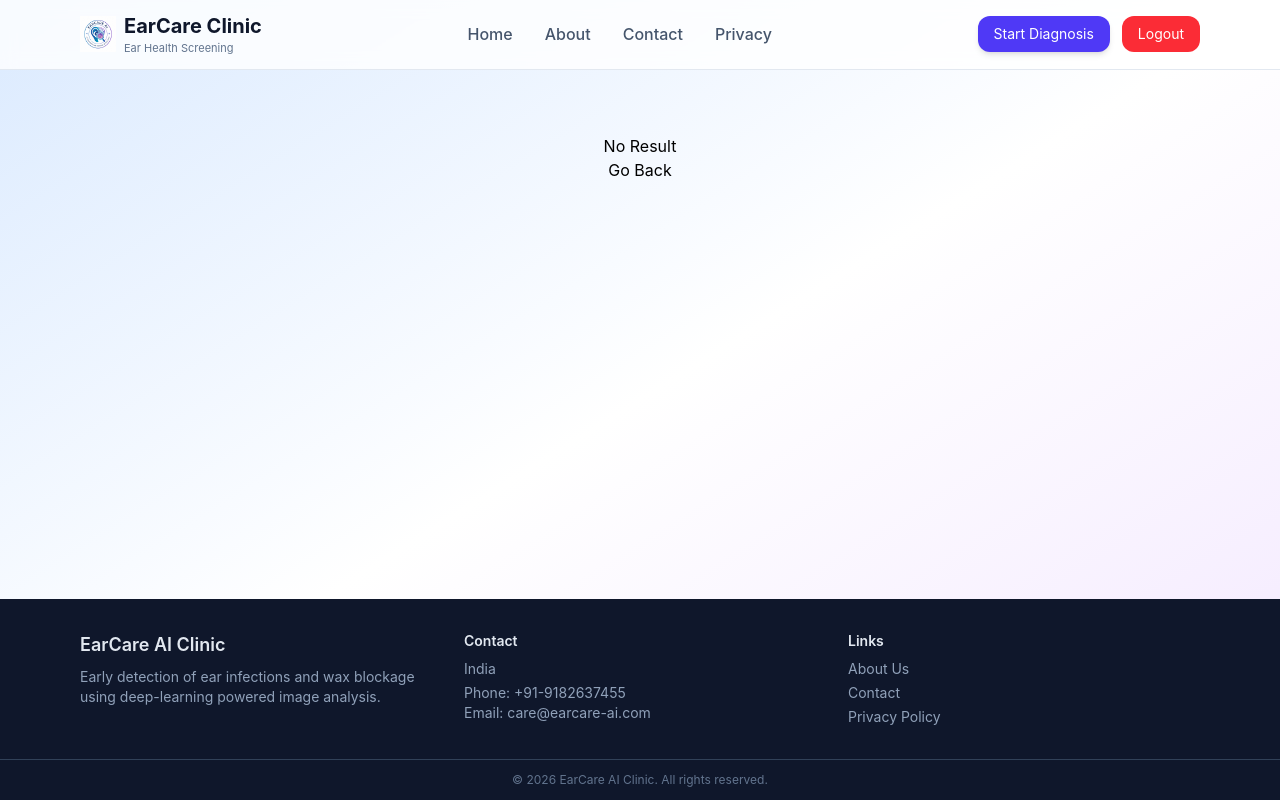
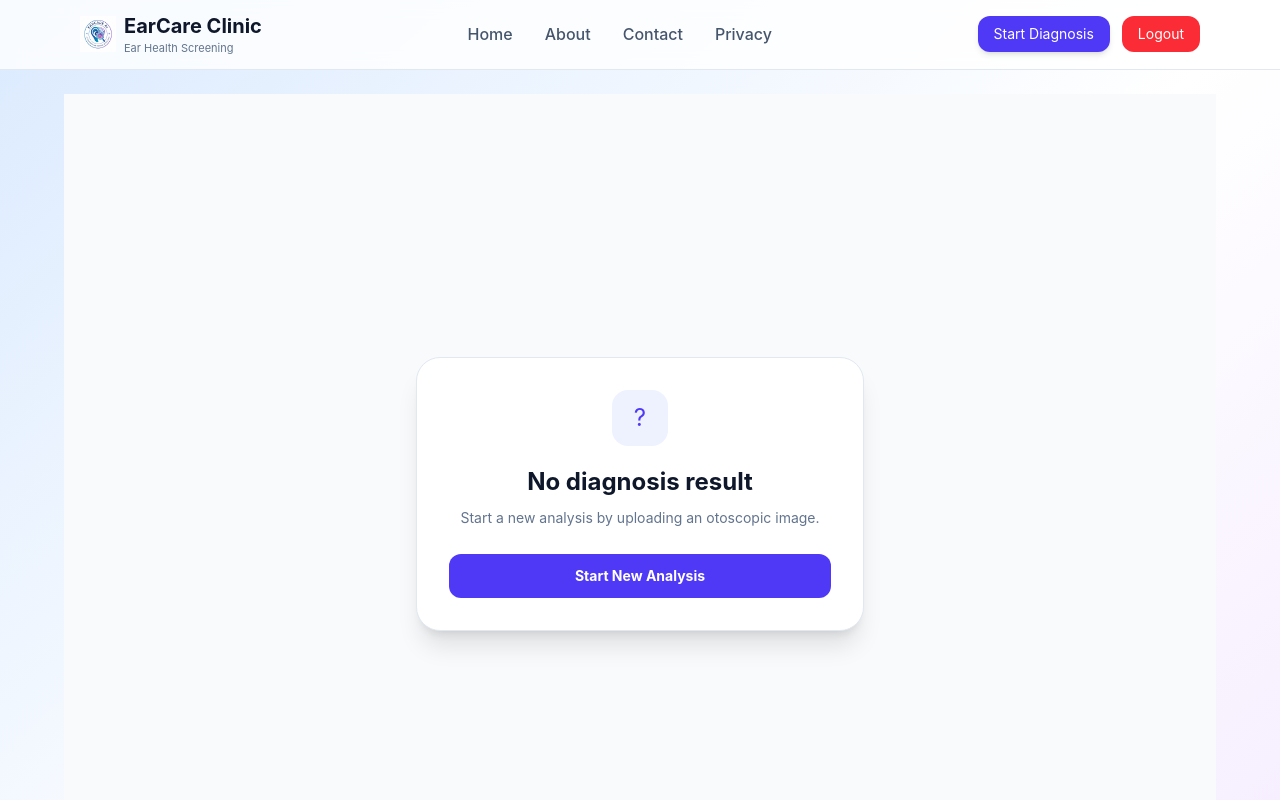
Before and after one commit to SRV30/Ear_Disease_Detection, a React app in the folder frontend/: page /result in a window 1280 px wide. Shown: the top 800 px of the page. Built offline with nearby package versions, Linux system fonts and the light colour scheme; no server answers; sample sign-in values are in the browser's storage; the HTML template or start-up script is replaced by a standard one.

Commit message:
ui: redesign diagnosis result page

```diff
--- a/frontend/src/pages/Result.jsx
+++ b/frontend/src/pages/Result.jsx
@@ -13,27 +13,23 @@ export default function Result() {
 
   if (!result || !isValidResultPayload(result)) {
     return (
-      <div className="text-center mt-10">
-        <h2>No Result</h2>
-        <button onClick={() => navigate("/diagnose")}>Go Back</button>
+      <div className="min-h-screen bg-slate-50 flex items-center justify-center px-5">
+        <div className="max-w-md w-full rounded-3xl bg-white border border-slate-200 shadow-xl p-8 text-center">
+          <div className="mx-auto h-14 w-14 rounded-2xl bg-indigo-50 text-indigo-600 flex items-center justify-center text-2xl">?</div>
+          <h2 className="mt-5 text-2xl font-bold text-slate-900">No diagnosis result</h2>
+          <p className="mt-2 text-sm leading-6 text-slate-500">Start a new analysis by uploading an otoscopic image.</p>
+          <button onClick={() => navigate("/diagnose")} className="mt-6 w-full rounded-xl bg-indigo-600 px-5 py-3 text-sm font-bold text-white hover:bg-indigo-700">Start New Analysis</button>
+        </div>
       </div>
     );
   }
 
   const downloadReport = async () => {
-    if (!result.id) {
-      setError("Report ID is unavailable for this prediction.");
-      return;
-    }
-
+    if (!result.id) { setError("Report ID is unavailable for this diagnosis."); return; }
     try {
       setDownloading(true);
       setError("");
-
-      const response = await api.get(`/report/${result.id}`, {
-        responseType: "blob",
-      });
-
+      const response = await api.get(`/report/${result.id}`, { responseType: "blob" });
       const blobUrl = URL.createObjectURL(response.data);
       const link = document.createElement("a");
       link.href = blobUrl;
@@ -44,28 +40,28 @@ export default function Result() {
       URL.revokeObjectURL(blobUrl);
     } catch {
       setError("Unable to generate the PDF report. Please try again.");
-    } finally {
-      setDownloading(false);
-    }
+    } finally { setDownloading(false); }
   };
 
   return (
-    <div className="max-w-4xl mx-auto mt-10 px-4">
-      <div className="flex flex-col items-center gap-3">
-        <button
-          onClick={downloadReport}
-          disabled={downloading}
-          className="bg-indigo-600 hover:bg-indigo-700 disabled:opacity-60 text-white px-6 py-2.5 rounded-xl font-semibold shadow"
-        >
-          {downloading ? "Generating Report..." : "Download PDF Report"}
-        </button>
-
-        {error && (
-          <p className="text-sm text-red-600 text-center">{error}</p>
-        )}
-      </div>
-
-      <ResultCard result={result} />
+    <div className="min-h-screen bg-slate-50">
+      <header className="bg-gradient-to-br from-indigo-950 via-indigo-900 to-slate-900 text-white">
+        <div className="max-w-6xl mx-auto px-5 py-10 md:py-14">
+          <div className="flex flex-col md:flex-row md:items-end md:justify-between gap-6">
+            <div>
+              <span className="inline-flex items-center gap-2 rounded-full border border-white/10 bg-white/10 px-3 py-1.5 text-xs font-semibold text-indigo-100"><span className="h-2 w-2 rounded-full bg-emerald-400" />Analysis complete</span>
+              <h1 className="mt-4 text-3xl md:text-5xl font-black tracking-tight">Your AI-assisted result</h1>
+              <p className="mt-3 max-w-2xl text-sm md:text-base leading-6 text-indigo-100/75">Review the prediction, confidence, visual explanation and guidance below. This result is for research/decision support and is not a clinical diagnosis.</p>
+            </div>
+            <div className="flex flex-wrap gap-3">
+              <button onClick={() => navigate("/diagnose")} className="rounded-xl border border-white/15 bg-white/10 px-4 py-2.5 text-sm font-semibold text-white hover:bg-white/15">New Analysis</button>
+              <button onClick={downloadReport} disabled={downloading} className="rounded-xl bg-white px-4 py-2.5 text-sm font-bold text-indigo-900 shadow-lg hover:bg-indigo-50 disabled:opacity-60">{downloading ? "Generating PDF..." : "Download PDF Report"}</button>
+            </div>
+          </div>
+          {error && <p className="mt-4 rounded-xl border border-red-300/20 bg-red-500/10 px-4 py-3 text-sm text-red-100">{error}</p>}
+        </div>
+      </header>
+      <main className="max-w-6xl mx-auto px-5 py-8 md:py-10"><ResultCard result={result} /></main>
     </div>
   );
 }
```
